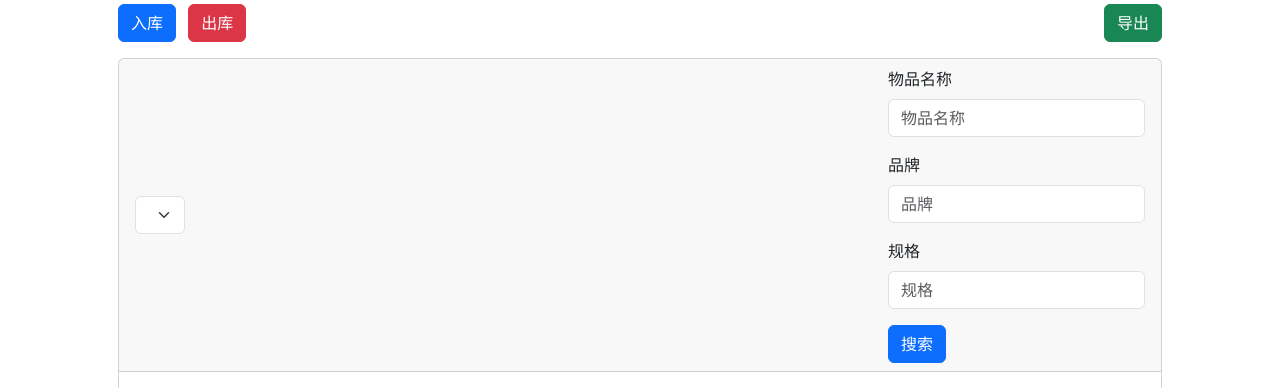
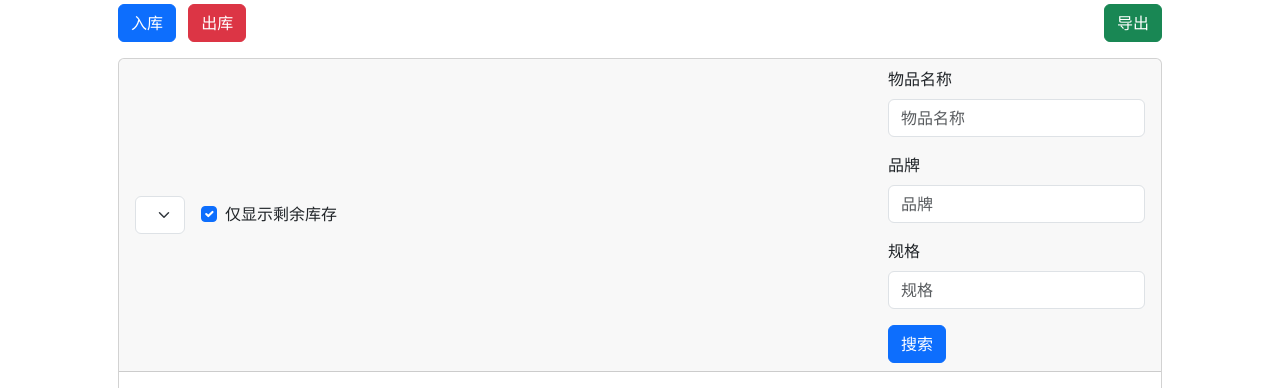
Before and after one commit to aflyhorse/pinecitywms, a Flask app: page /inventory in a window 1280 px wide. Shown: the part 148-536 px from the top of the page. Run offline with Flask 3, Linux system fonts and the light colour scheme; the visitor is signed in with stand-in values (Sample User, id 1); data that the repository does not hold is empty; some libraries are stand-ins or nearby versions.

Commit message:
feat: make show all items optional in inventory

```diff
--- a/wms/routes/inventory.py
+++ b/wms/routes/inventory.py
@@ -38,17 +38,21 @@ def inventory():
 
     if selected_warehouse_id:
         selected_warehouse = next(
-            (w for w in warehouses if w.id == selected_warehouse_id), warehouses[0] if warehouses else None
+            (w for w in warehouses if w.id == selected_warehouse_id),
+            warehouses[0] if warehouses else None,
         )
         # Save selected warehouse to session
         session["last_warehouse_id"] = selected_warehouse_id
     else:
         # Try to get warehouse from session if not in query params
         if "last_warehouse_id" in session and warehouses:
-            warehouse_exists = any(w.id == session["last_warehouse_id"] for w in warehouses)
+            warehouse_exists = any(
+                w.id == session["last_warehouse_id"] for w in warehouses
+            )
             if warehouse_exists:
                 selected_warehouse = next(
-                    (w for w in warehouses if w.id == session["last_warehouse_id"]), None
+                    (w for w in warehouses if w.id == session["last_warehouse_id"]),
+                    None,
                 )
 
         # If still no warehouse, use first one
@@ -56,6 +60,28 @@ def inventory():
             selected_warehouse = warehouses[0] if warehouses else None
             if selected_warehouse:
                 session["last_warehouse_id"] = selected_warehouse.id
+
+    # Get the "only available" checkbox value - explicitly check for the parameter
+    only_available = request.args.get("only_available") is not None
+
+    # Check if the page was just loaded (GET) or if the form was submitted
+    if request.method == "GET" and "only_available" in request.args:
+        # Update session when checkbox explicitly included or excluded in request
+        session["show_only_available"] = only_available
+    elif (
+        request.method == "GET"
+        and request.args
+        and "only_available" not in request.args
+    ):
+        # If other parameters exist but checkbox is missing, it was unchecked
+        session["show_only_available"] = False
+    elif "show_only_available" not in session:
+        # Default to True if not set
+        session["show_only_available"] = True
+        only_available = True
+    else:
+        # Otherwise use the saved session value
+        only_available = session.get("show_only_available", True)
 
     page = request.args.get("page", 1, type=int)
     per_page = 20
@@ -75,6 +101,10 @@ def inventory():
             )
         )
 
+        # Apply filter for only showing items with quantity > 0
+        if only_available:
+            query = query.filter(WarehouseItemSKU.count > 0)
+
         if form.validate_on_submit():
             # Redirect to GET request with search parameters
             return redirect(
@@ -84,6 +114,7 @@ def inventory():
                     name=form.name.data,
                     brand=form.brand.data,
                     spec=form.spec.data,
+                    only_available="on" if only_available else None,
                     page=1,  # Reset to page 1 when searching
                 )
             )
@@ -114,6 +145,7 @@ def inventory():
         warehouses=warehouses,
         selected_warehouse=selected_warehouse,
         itemSearchForm=form,
+        show_only_available=only_available,
     )
 
 
@@ -227,7 +259,9 @@ def stockout():
             form.warehouse.data = selected_warehouse_id  # pragma: no cover
         elif "last_warehouse_id" in session and warehouses:
             # Check if the warehouse in session exists and is accessible
-            warehouse_exists = any(w.id == session["last_warehouse_id"] for w in warehouses)
+            warehouse_exists = any(
+                w.id == session["last_warehouse_id"] for w in warehouses
+            )
             if warehouse_exists:
                 selected_warehouse_id = session["last_warehouse_id"]
                 form.warehouse.data = selected_warehouse_id
--- a/wms/templates/inventory.html.jinja
+++ b/wms/templates/inventory.html.jinja
@@ -18,14 +18,29 @@
         <div class="card mb-4">
             <div class="card-header">
                 <div class="d-flex justify-content-between align-items-center">
-                    <form method="get" class="d-flex">
-                        <select name="warehouse" class="form-select" onchange="this.form.submit()">
+                    <div class="d-flex align-items-center">
+                        <form method="get" class="d-flex align-items-center">
+                            <select name="warehouse" class="form-select me-2" onchange="this.form.submit()">
                                 {% for warehouse in warehouses %}
                                     <option value="{{ warehouse.id }}"
                                             {% if warehouse == selected_warehouse %}selected{% endif %}>{{ warehouse.name }}</option>
                                 {% endfor %}
                             </select>
+                            <div class="form-check ms-2" style="white-space: nowrap;">
+                                <input class="form-check-input" type="checkbox" name="only_available" id="only_available"
+                                    {% if show_only_available %}checked{% endif %}
+                                    onchange="this.form.submit()">
+                                <label class="form-check-label" for="only_available">
+                                    仅显示剩余库存
+                                </label>
+                            </div>
+                            <!-- Preserve query parameters -->
+                            {% if itemSearchForm.name.data %}<input type="hidden" name="name" value="{{ itemSearchForm.name.data }}">{% endif %}
+                            {% if itemSearchForm.brand.data %}<input type="hidden" name="brand" value="{{ itemSearchForm.brand.data }}">{% endif %}
+                            {% if itemSearchForm.spec.data %}<input type="hidden" name="spec" value="{{ itemSearchForm.spec.data }}">{% endif %}
+                            {% if request.args.get('page') %}<input type="hidden" name="page" value="{{ request.args.get('page') }}">{% endif %}
                         </form>
+                    </div>
                     <div>{{ render_form(itemSearchForm, form_type="inline") }}</div>
                 </div>
             </div>
```
Lines whose indentation alone changed are shown as unchanged.
